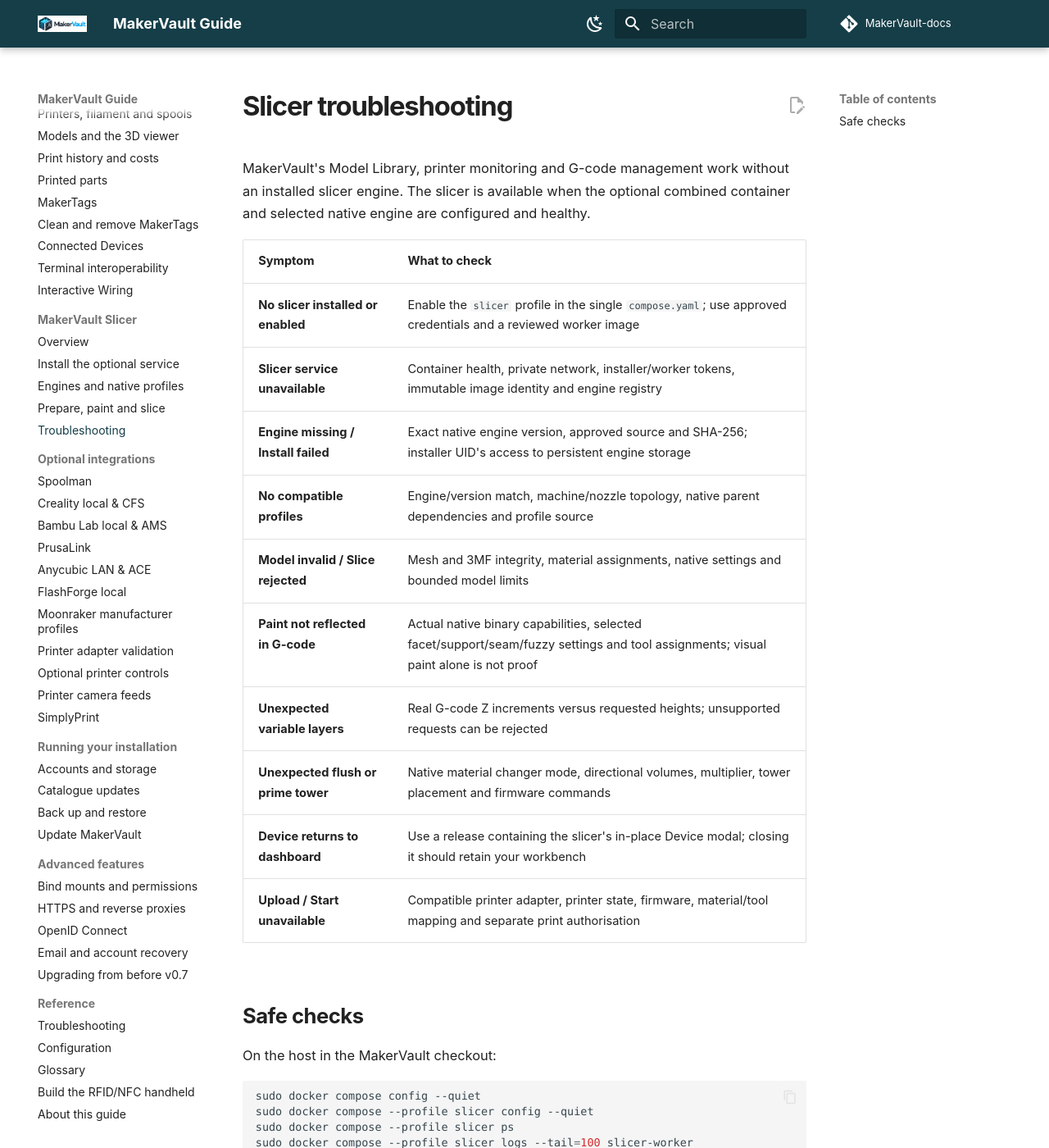
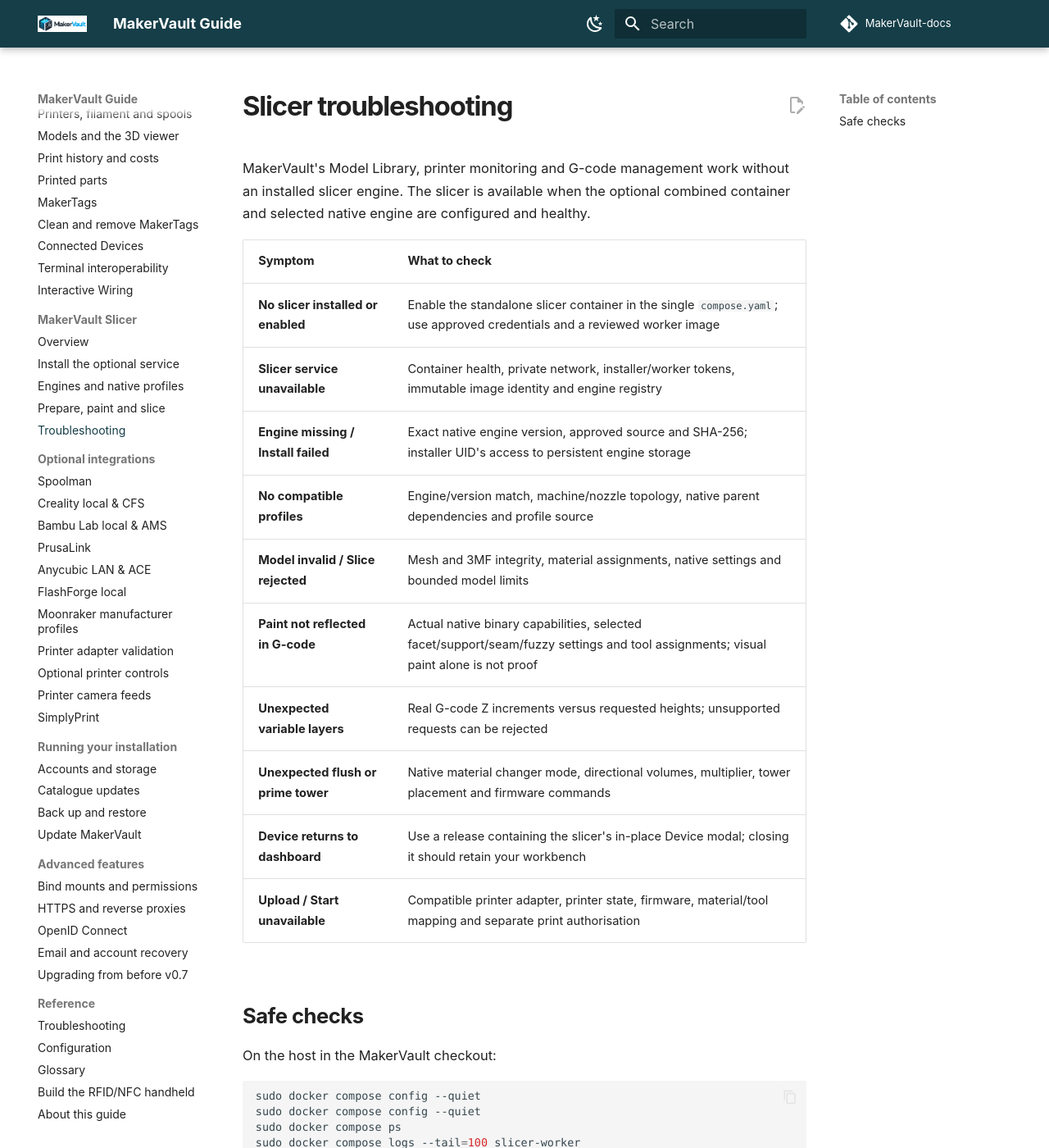
Before and after one commit to gavrd7/MakerVault-docs, an MkDocs documentation site: the page built from docs/guide/slicer/troubleshooting.md, in a window 1280 px wide and 1400 px high. Shown: the whole window at 82% size. Built offline with MkDocs 1.6.1 and Material for MkDocs 9.7.7, drawn with Linux system fonts in a browser that asks for light colours; comment, search, counter and statistics services are not loaded.

Commit message:
docs(release): remove profiles and align docs/guide/slicer/troubleshooting.md with GHCR-only stack

````diff
--- a/docs/guide/slicer/troubleshooting.md
+++ b/docs/guide/slicer/troubleshooting.md
@@ -4,7 +4,7 @@ MakerVault's Model Library, printer monitoring and G-code management work withou
 
 | Symptom | What to check |
 | --- | --- |
-| **No slicer installed or enabled** | Enable the `slicer` profile in the single `compose.yaml`; use approved credentials and a reviewed worker image |
+| **No slicer installed or enabled** | Enable the standalone slicer container in the single `compose.yaml`; use approved credentials and a reviewed worker image |
 | **Slicer service unavailable** | Container health, private network, installer/worker tokens, immutable image identity and engine registry |
 | **Engine missing / Install failed** | Exact native engine version, approved source and SHA-256; installer UID's access to persistent engine storage |
 | **No compatible profiles** | Engine/version match, machine/nozzle topology, native parent dependencies and profile source |
@@ -21,9 +21,9 @@ On the host in the MakerVault checkout:
 
 ```bash
 sudo docker compose config --quiet
-sudo docker compose --profile slicer config --quiet
-sudo docker compose --profile slicer ps
-sudo docker compose --profile slicer logs --tail=100 slicer-worker
+sudo docker compose config --quiet
+sudo docker compose ps
+sudo docker compose logs --tail=100 slicer-worker
 ```
 
 These checks do not start a print. Do not disable identity checks, grant the web app Docker-socket access, use a sample worker image as if it were approved, or run `docker compose down -v` to troubleshoot.
````
